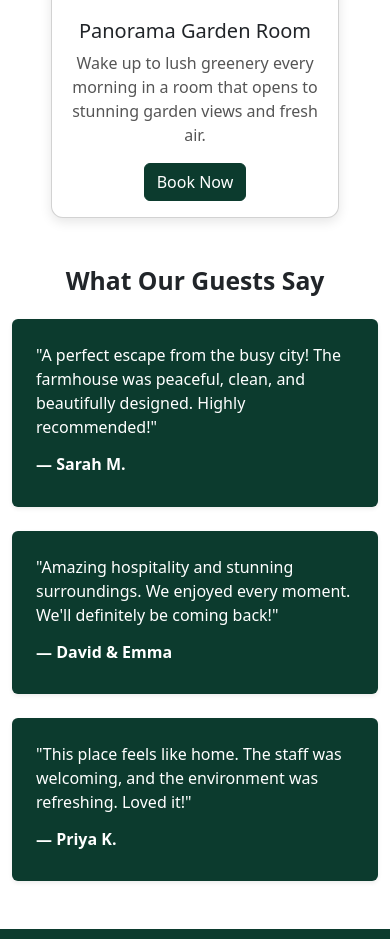
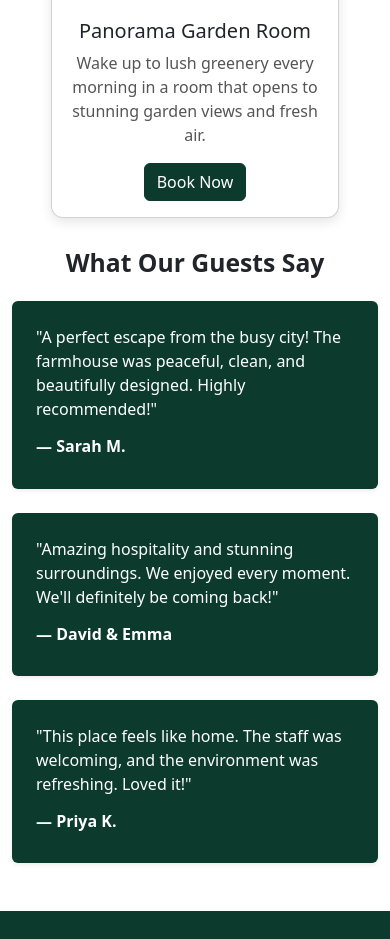
Before and after one commit to praveshsuthar9/farmhouse-website, a plain HTML site: page index.html in a window 390 px wide. Shown: the part 2405-3344 px from the top of the page. Drawn offline with nearby package versions, Linux system fonts and the light colour scheme.

Commit message:
add extra space section

```diff
--- a/assets/css/style.css
+++ b/assets/css/style.css
@@ -81,6 +81,7 @@
   object-fit: cover;
   opacity: 0.5;
 }
+
 .testimonials {
   color: var(--white-color);
   background-color: var(--green-color);
@@ -152,4 +153,7 @@
   .hero-title h1 {
     font-size: 26px;
   }
+  .testimonials-container{
+    padding-top: 30px !important;
+  }
 }
```
